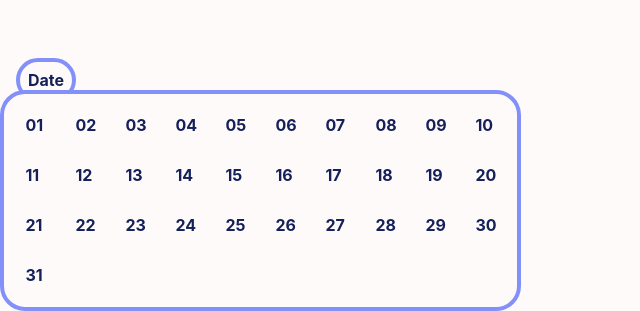
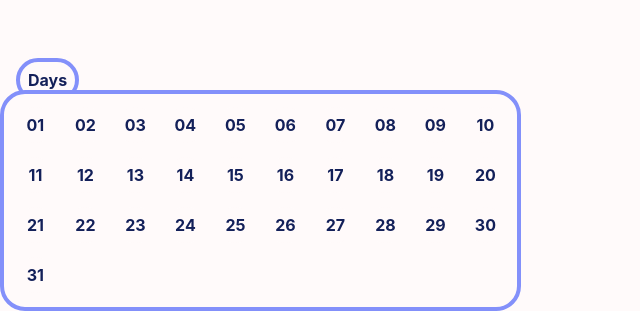
Before and after one commit to lucaskronlachner/installations-tool-infoniqa, a React (Create React App) app in the folder infoniqa-installation-tool/: page / in a window 1280 px wide. Shown: the part 913-1224 px from the top of the page, without its empty margins (0-640 px from the left). Built offline with nearby package versions, Linux system fonts and the light colour scheme.

Commit message:
Made this Click Thing Work

```diff
--- a/infoniqa-installation-tool/src/components/DatePicker/DatePickerComp.js
+++ b/infoniqa-installation-tool/src/components/DatePicker/DatePickerComp.js
@@ -1,30 +1,27 @@
-import React, {useState} from 'react';
+import React, { useState } from 'react';
 import './DatePickerStyle.css';
 import "../../App.css";
 
 const _numberOMonths = 12
-const _lengthYears = 12
+const _lengthYears = 20
 
-const Date_PickerComp = (props) => {
+const Date_PickerComp = (props) =>{
+
+        const [_currentMonth] = useState(props.Month)
         const [_currentYear] = useState(props.Year)
-    const [_currentMonth] = useState(props.Month)
-    const [_usedList, setusedList] = useState(1);
         const [_ident] = useState(props.ident)
+        const [_usedList, setUsedList] = useState(0)
 
-    const handle = (value) =>{
-        setusedList(value)
-        console.log(value)
+        const handle = (value)  =>{
+            setUsedList(_usedList + value)
         }
-
-
-
 
         return(
         <div>
         <div className='yearNMonth_Container'>
                     <YearNMonthCarusel curYear={_currentYear} curMonth={_currentMonth} usedList={_usedList} handler={handle}/>
                 <div className='month_Container'>
-                <MonthComponent ident={_ident} usedList={_usedList} DayList={getDaysArray(_currentYear, _currentMonth)} MonthList={getMonthArray()} YearList={getYearArray()}/>
+                    <MonthComponent ident={_ident} usedList={_usedList} DayList={getDaysArray(_currentYear, _currentMonth)} MonthList={getMonthArray()} YearList={getYearArray(_currentYear)} handler={handle}/>
                 </div>
             </div>
         </div>
@@ -57,6 +54,7 @@ const getYearArray = (Year) => {
     for (let index = 0; index < _lengthYears; index++) {
         result.push(Year + index)
     }
+    return result
 }
 
 class DayComponent extends React.Component{
@@ -83,7 +81,6 @@ class DayComponent extends React.Component{
             this.props.setChecked()
             element.classList.add("dayComp_Clicked")
             element.classList.remove("dayComp")
-            console.log(element.classList)
         }
 
         if(this._isSelected && this.props.getChecked()){
@@ -122,29 +119,18 @@ class MonthComponent extends React.Component{
         this.state = {
             hasChecked: false,
         }
-        this.UsingList = []
     }
 
     setUsedList(){
-        switch(this.usedList){
+        switch(this.props.usedList){
             case 1:
-                this.props.DayList.forEach((element, index) => {
-                    element = `${element}`
-                    if(element.length === 1){
-                        element = `0${element}`
-                    }
-                    this.props.DayList[index] = element
-                });
-                this.UsingList = this.props.DayList
-            break
-            case 2:
                 this.props.YearList.forEach((element, index) => {
                     element = `${element}`
                     this.props.YearList[index] = element
                 });
                 this.UsingList = this.props.YearList
             break
-            case 3:
+            case 2:
                 this.props.MonthList.forEach((element, index) => {
                     element = `${element}`
                     this.props.MonthList[index] = element
@@ -174,9 +160,12 @@ class MonthComponent extends React.Component{
 
     render(){
         this.setUsedList()
+
         return(
             <div className='datetime-dates-list'>
-                {this.UsingList.map((item, index) => (<DayComponent key={index + 0} counter={index} ident={`${this.props.ident}${index}`} DayNumber={item} listLength={5} setChecked={this.check} getChecked={this.getcheck}/>))}
+                {
+                    this.UsingList.map((item, index) => (<DayComponent key={index + 0} counter={index} ident={`${this.props.ident}${index}`} DayNumber={item} listLength={5} setChecked={this.check} getChecked={this.getcheck}/>))
+                }
             </div>
         )
     }
@@ -190,28 +179,48 @@ class YearNMonthCarusel extends React.Component{
         this.Year = props.curYear
 
         this.handleMethod = props.handler
+        this.value = "Days"
+        this.state = {
+            _clicked : 1
+        }
+    }
 
-
-        this.state = {
-            _clicked : props.usedList
+    componentDidMount = () => {
+        switch(this.state._clicked){
+            case 2:
+                this.value = "Months"
+            break
+            case 1:
+                this.value = "Years"
+            break
+            default: this.value = "Days"
         }
     }
 
     handleClick = (event) =>{
-        console.log("Helloasdf")
-        if(this.state._clicked < 3){
+        if(this.state._clicked <= 2){
             this.setState({
-                _clicked : this.state._clicked + 1
+                _clicked: this.state._clicked + 1
             })
+            this.handleMethod(this.state._clicked)
 
-            this.handleMethod(this.state._clicked)
+            switch(this.state._clicked){
+                case 2:
+                    this.value = "Months"
+                break
+                case 1:
+                    this.value = "Years"
+                break
+                default:
+                    this.value = "Years"
+            }
         }
     }
 
     render(){
         return(
             <div>
-                <label class='YearNMonth' onClick={(event) => this.handleClick(event)}>Date</label>
+                <label class='YearNMonth' onClick={(event) => this.handleClick(event)}>{this.value}</label>
             </div>
         )
     }
--- a/infoniqa-installation-tool/src/components/DatePicker/DatePickerStyle.css
+++ b/infoniqa-installation-tool/src/components/DatePicker/DatePickerStyle.css
@@ -1,11 +1,11 @@
 @import url("../../App.css");
 
 .dayComp{
-    border-radius: 100%;
+    border-radius: 50%;
     background-color: var(--snow-white);
     margin: 5px;
-    height: 1.25em;
-    width: 1.25em;
+    height: fit-content;
+    width: fit-content;
     display: inline-flex;
     padding: .5em;
     font-weight: bold;
@@ -92,16 +92,12 @@
     margin-left: 1em;
     margin-bottom: 1em;
     font-weight: bold;
+    -webkit-user-select: none;
+    -moz-user-select: none;
+    -ms-user-select: none;
+    user-select: none;
 }
 
-.monthButton{
-    border-radius: 25px;
-    border-style: solid;
-    border-width: 3px;
-    border-color: var(--cornflower-blue);
-    background-color: var(--snow-white);
-    margin-left: 1.2em;
-    font-weight: bold;
-    font-size: 15p;
-    padding: 5px;
+.YearNMonth:hover{
+    color: var(--cornflower-blue);
 }
```
Lines whose indentation alone changed are shown as unchanged.
